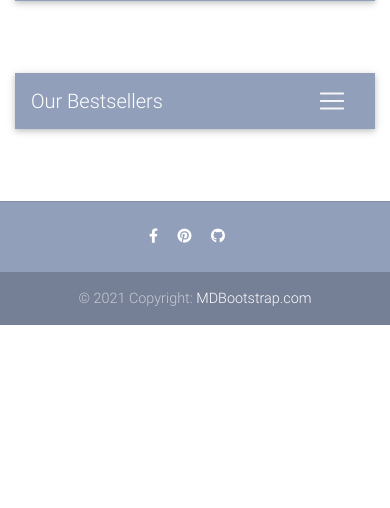
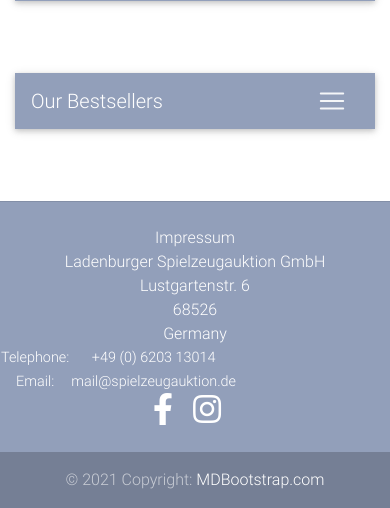
Before and after one commit to Nelfimov/django-eshop, a Django app: page / in a window 390 px wide. Shown: the part 987-1495 px from the top of the page. Before the commit the page ends 1312 px from the top, so only its background shows below. Run offline with Django 3.2, Linux system fonts and the light colour scheme; data that the repository does not hold is empty; some libraries are stand-ins or nearby versions.

Commit message:
footer edit

```diff
--- a/templates/footer.html
+++ b/templates/footer.html
@@ -1,19 +1,51 @@
-<footer class="page-footer text-center font-small mt-4 wow fadeIn">
+<footer class="page-footer text-center font-big mt-4 wow fadeIn">
 
     <hr class="my-4">
+    <div class="row">
+      <div class="col-md-4 footer">
+        <a class="footer-link">Impressum</a>
+      </div>
+      <div class="col-md-4">
+        Ladenburger Spielzeugauktion GmbH
+        <br>
+        Lustgartenstr. 6
+        <br>
+        68526
+        <br>
+        Germany
+      </div>
+      <div class="col-md-4 footer">
+        <table>
+          <tbody>
+            <tr>
+              <td>
+                Telephone:
+              </td>
+              <td>
+                <a class="text-nowrap" href="tel:+49620313014">+49 (0) 6203 13014</a>
+              </td>
+            </tr>
+            <tr>
+              <td>
+                Email:
+              </td>
+              <td>
+                <a class="text-nowrap" href="mailto:mail@mail@spielzeugauktion.de">mail@spielzeugauktion.de</a>
+              </td>
+            </tr>
+          </tbody>
+        </table>
+      </div>
+    </div>
 
     <!-- Social icons -->
     <div class="pb-4">
-      <a href="https://www.facebook.com/mdbootstrap" target="_blank">
-        <i class="fab fa-facebook-f mr-3"></i>
+      <a href="https://www.facebook.com/spielzeugauktion" target="_blank">
+        <i class="fab fa-facebook-f mr-3 fa-2x"></i>
       </a>
 
-      <a href="https://pinterest.com/mdbootstrap" target="_blank">
-        <i class="fab fa-pinterest mr-3"></i>
-      </a>
-
-      <a href="https://github.com/mdbootstrap/bootstrap-material-design" target="_blank">
-        <i class="fab fa-github mr-3"></i>
+      <a href="https://www.instagram.com/ladenburger_spielzeugauktion/" target="_blank">
+        <i class="fab fa-instagram mr-3 fa-2x"></i>
       </a>
 
     </div>
```
Also changed, not shown: templates/navbar.html (+4 -4 lines).
